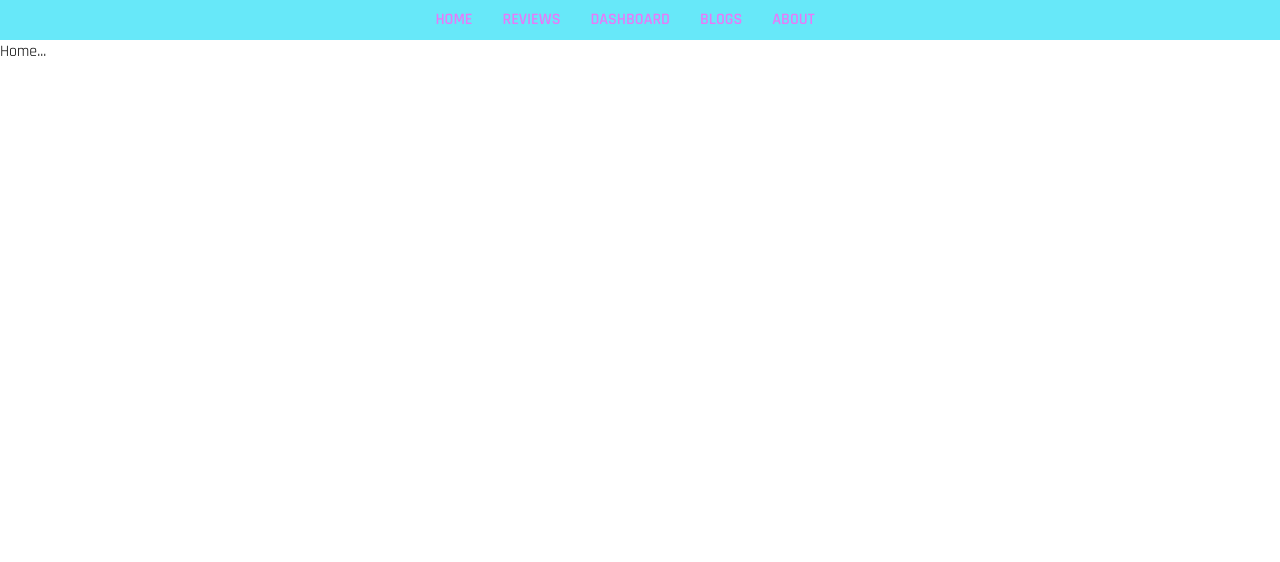
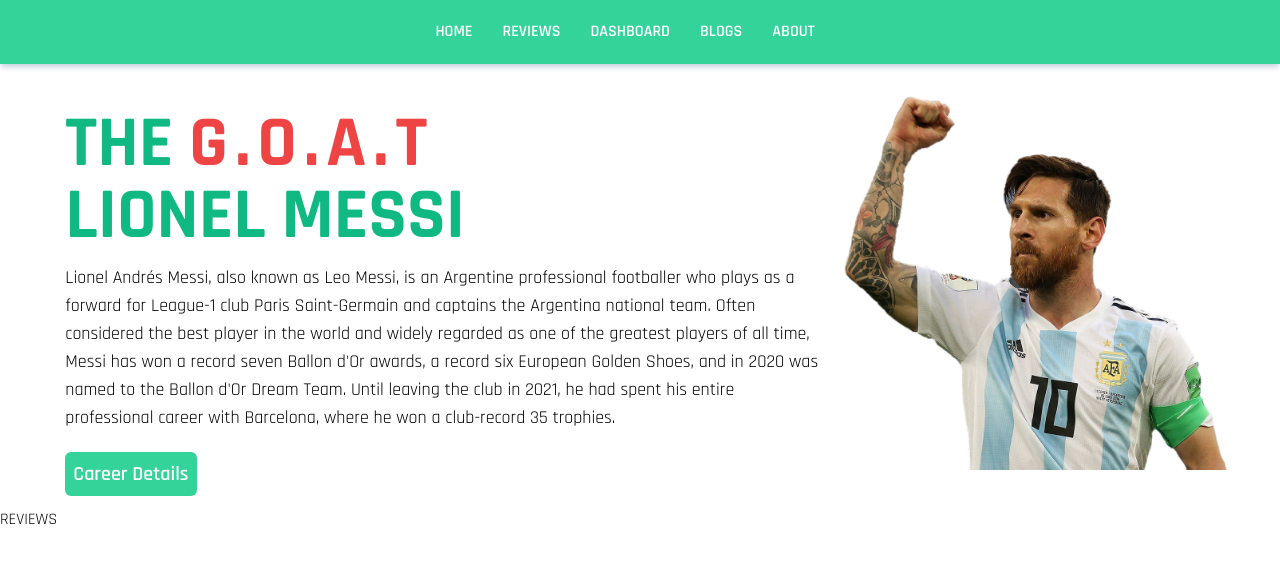
Before and after one commit to Arafath-Rahman/productAnalysis, a React (Create React App) app: page / in a window 1280 px wide. Shown: the top 562 px of the page. Built offline with nearby package versions, Linux system fonts and the light colour scheme.

Commit message:
completed home banneer section

```diff
--- a/src/App.css
+++ b/src/App.css
@@ -1,8 +1,5 @@
 @import url("https://fonts.googleapis.com/css2?family=Rajdhani:wght@300;400;500;600;700&display=swap");
 
 * {
-  box-sizing: border-box;
-  margin: 0;
-  padding: 0;
   font-family: "Rajdhani", sans-serif;
 }
--- a/src/Components/Header/Header.js
+++ b/src/Components/Header/Header.js
@@ -6,7 +6,7 @@
   return (
     <div>
       <nav>
-        <ul className='flex justify-center h-10 items-center bg-cyan-300 text-fuchsia-400 font-semibold'>
+        <ul className='flex justify-center h-16 items-center bg-emerald-400 text-white font-semibold shadow-md shadow-slate-300 '>
           <li><CustomLink to='/home'>HOME</CustomLink></li>
           <li><CustomLink to='/reviews'>REVIEWS</CustomLink></li>
           <li><CustomLink to='/dashboard'>DASHBOARD</CustomLink></li>
--- a/src/Components/Home/Home.js
+++ b/src/Components/Home/Home.js
@@ -1,10 +1,45 @@
-import React from 'react';
-import './Home.css';
+import React from "react";
+import "./Home.css";
 
 const Home = () => {
   return (
     <div>
-      <h1>Home...</h1>
+      <section className="grid grid-cols-1 md:grid-cols-3 gap-3 w-11/12 mx-auto mt-8">
+        <div className="md:col-span-2 p-3 order-1">
+          <div className="">
+            <h1 className="text-7xl text-emerald-500 font-black">
+              THE <span className="text-red-500 tracking-widest">G.O.A.T</span>{" "}
+              <br /> <span className="">LIONEL MESSI</span>
+            </h1>
+            <p className="mt-3 text-lg">
+              Lionel Andrés Messi, also known as Leo Messi, is an Argentine
+              professional footballer who plays as a forward for League-1 club
+              Paris Saint-Germain and captains the Argentina national team.
+              Often considered the best player in the world and widely regarded
+              as one of the greatest players of all time, Messi has won a record
+              seven Ballon d'Or awards, a record six European Golden Shoes, and
+              in 2020 was named to the Ballon d'Or Dream Team. Until leaving the
+              club in 2021, he had spent his entire professional career with
+              Barcelona, where he won a club-record 35 trophies.
+            </p>
+          </div>
+          <div>
+            <button className="bg-emerald-400 mt-5 p-2 rounded-md text-white text-xl font-semibold hover:bg-emerald-500">
+              Career Details
+            </button>
+          </div>
+        </div>
+        <div className="order-0 md:order-1">
+          <img className="min-w-full"
+            src={require("../../Asset/images/lionel-messi.png")}
+            alt="lionel messi"
+          />
+        </div>
+      </section>
+      <section>
+      <h1>REVIEWS</h1>
+        <div></div>
+      </section>
     </div>
   );
 };
```
Also changed, not shown: src/Asset/images/lionel-messi.png (added).
